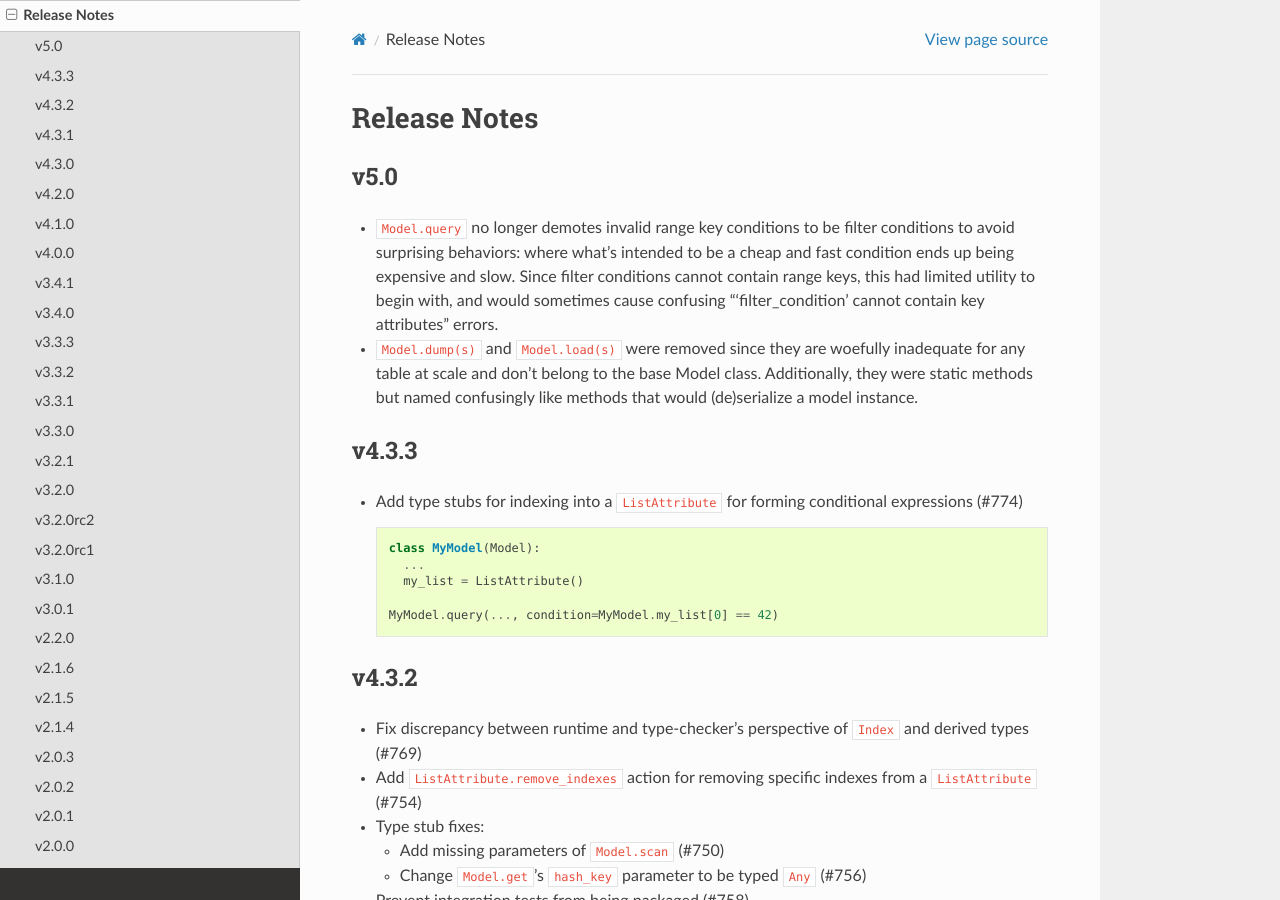
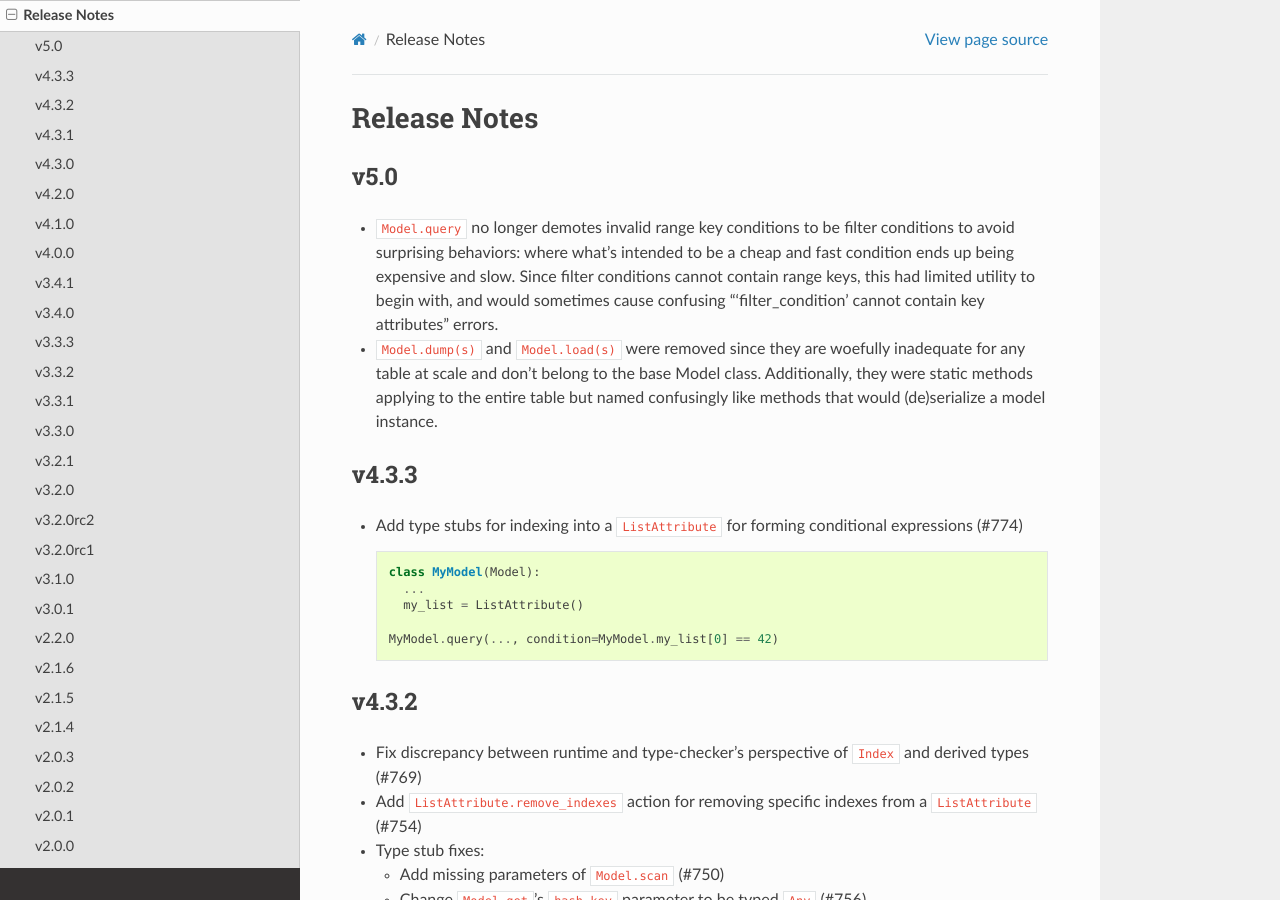
Before and after one commit to pynamodb/PynamoDB, a Sphinx documentation site: the page built from docs/release_notes.rst, in a window 1280 px wide and 900 px high. Built offline with Sphinx 7.4.7 and the Read the Docs theme 2.0.0, drawn with Linux system fonts in a browser that asks for light colours; pages that are not in the unit, such as notebooks, are missing from menus.

Commit message:
phrasing

```diff
--- a/docs/release_notes.rst
+++ b/docs/release_notes.rst
@@ -9,8 +9,8 @@ v5.0
   cannot contain range keys, this had limited utility to begin with, and would sometimes cause confusing
   "'filter_condition' cannot contain key attributes" errors.
 * ``Model.dump(s)`` and ``Model.load(s)`` were removed since they are woefully inadequate for any table at scale
-  and don't belong to the base Model class. Additionally, they were static methods but named confusingly
-  like methods that would (de)serialize a model instance.
+  and don't belong to the base Model class. Additionally, they were static methods applying to the entire table
+  but named confusingly like methods that would (de)serialize a model instance.
 
 v4.3.3
 ----------
```
